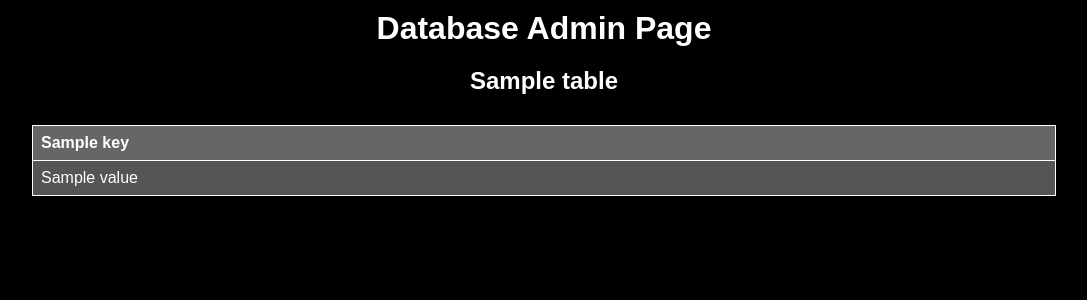
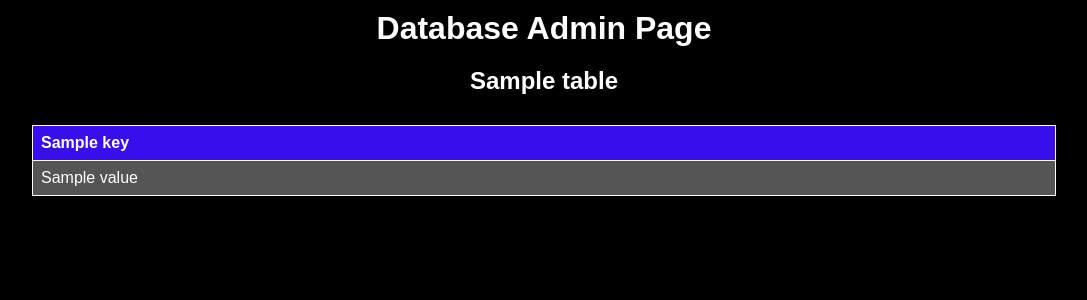
Before and after one commit to Xshir/JustFlyItAppBackend, a Flask app: template templates/database.html in a window 1280 px wide. Shown: the top 300 px of the page, without its empty margins (96-1183 px from the left). Run offline with Flask 2, Linux system fonts and the light colour scheme; the template is opened without the code that fills it: most values are stand-ins (such as "Sample title", 1, 10 or a date in 2020); some libraries are stand-ins or nearby versions.

Commit message:
third commit

```diff
--- a/templates/database.html
+++ b/templates/database.html
@@ -52,7 +52,7 @@
 
         /* Style for header cells */
         th {
-            background-color: #666;
+            background-color: #380fec;
         }
     </style>
 </head>
```
